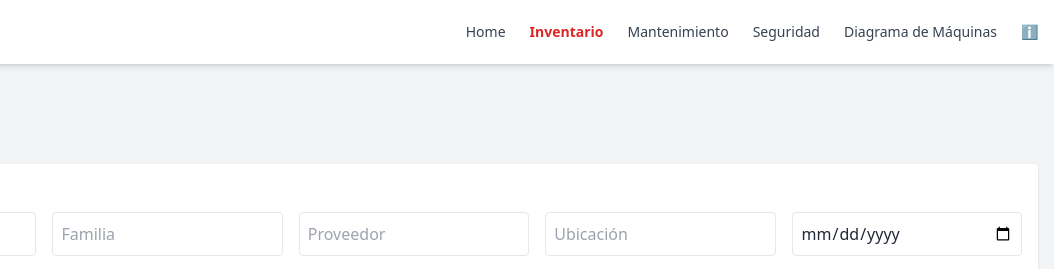
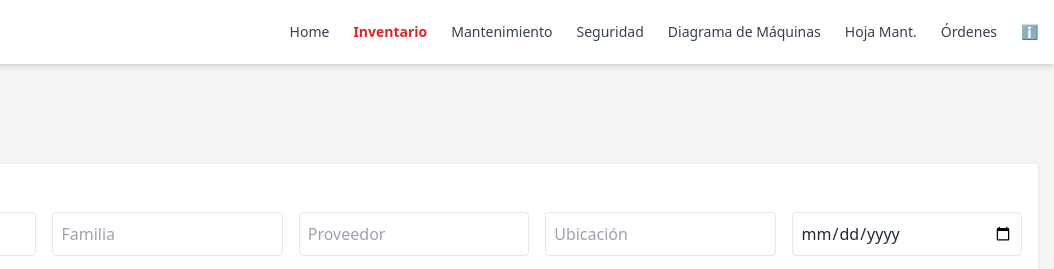
Before and after one commit to Kalixxe/GSM.io, a website: page public/inventario.html in a window 1280 px wide. Shown: the top 269 px of the page, 226-1280 px from the left. Drawn offline with nearby package versions, Linux system fonts and the light colour scheme; no server answers.

Commit message:
Update inventario.html

```diff
--- a/public/inventario.html
+++ b/public/inventario.html
@@ -32,6 +32,8 @@
       <a href="mantenimiento.html" class="text-gray-700 hover:text-red-600">Mantenimiento</a>
       <a href="seguridad.html" class="text-gray-700 hover:text-red-600">Seguridad</a>
       <a href="maquinas.html" class="text-gray-700 hover:text-red-600">Diagrama de Máquinas</a>
+      <a href="hoja_mantenimiento.html" class="text-gray-700 hover:text-red-600">Hoja Mant.</a>
+      <a href="ordenes.html" class="text-gray-700 hover:text-red-600">Órdenes</a>
       <a href="info.html" class="text-gray-500 hover:text-red-600">ℹ️</a>
     </nav>
     <button id="menuToggle" class="md:hidden text-gray-700 focus:outline-none">
@@ -48,6 +50,8 @@
     <a href="mantenimiento.html" class="block py-2 text-gray-700 hover:text-red-600">Mantenimiento</a>
     <a href="seguridad.html" class="block py-2 text-gray-700 hover:text-red-600">Seguridad</a>
     <a href="maquinas.html" class="block py-2 text-gray-700 hover:text-red-600">Diagrama de Máquinas</a>
+    <a href="hoja_mantenimiento.html" class="text-gray-700 hover:text-red-600">Hoja Mant.</a>
+    <a href="ordenes.html" class="text-gray-700 hover:text-red-600">Órdenes</a>
     <a href="info.html" class="block py-2 text-gray-700 hover:text-red-600">ℹ️</a>
   </div>
 </header>
```
